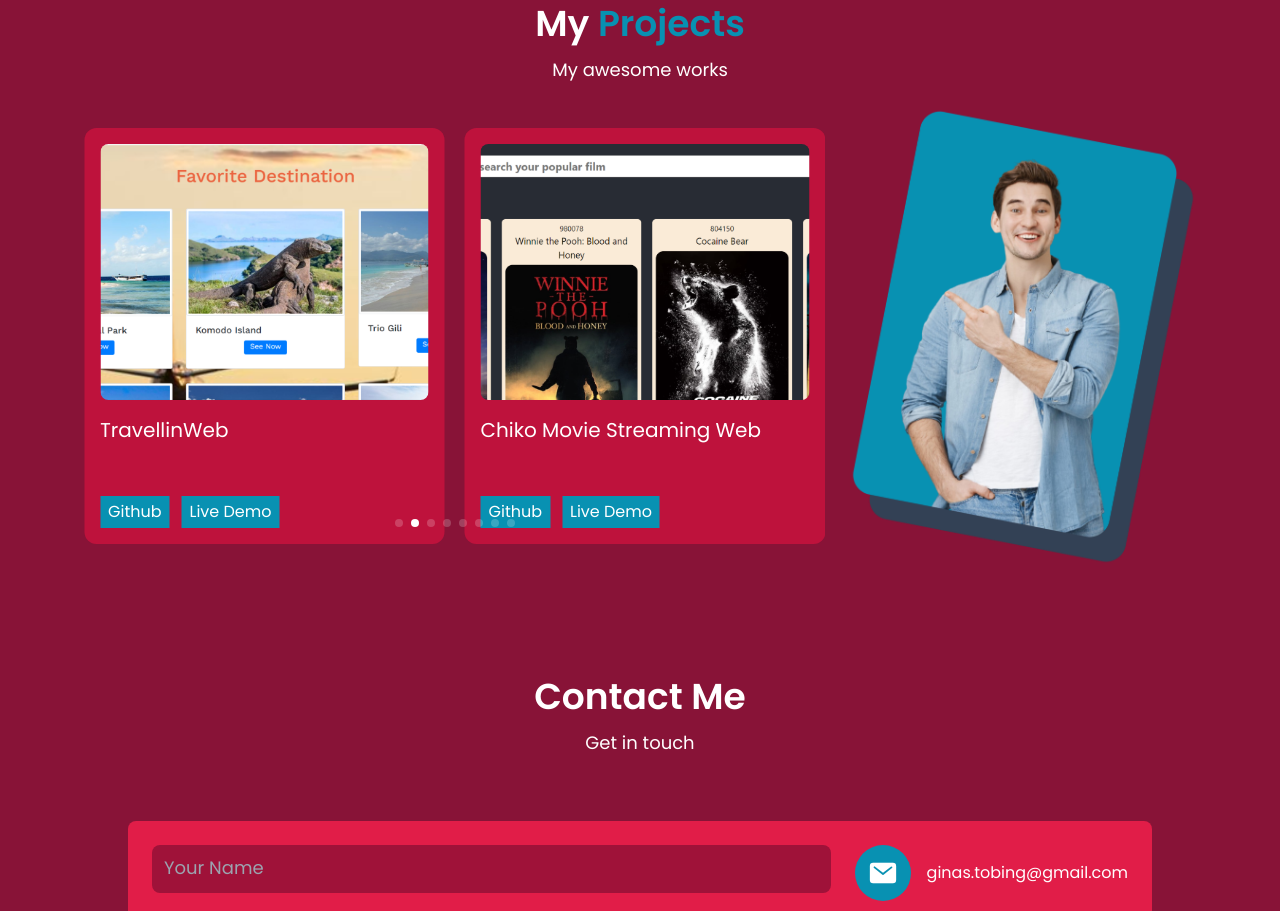
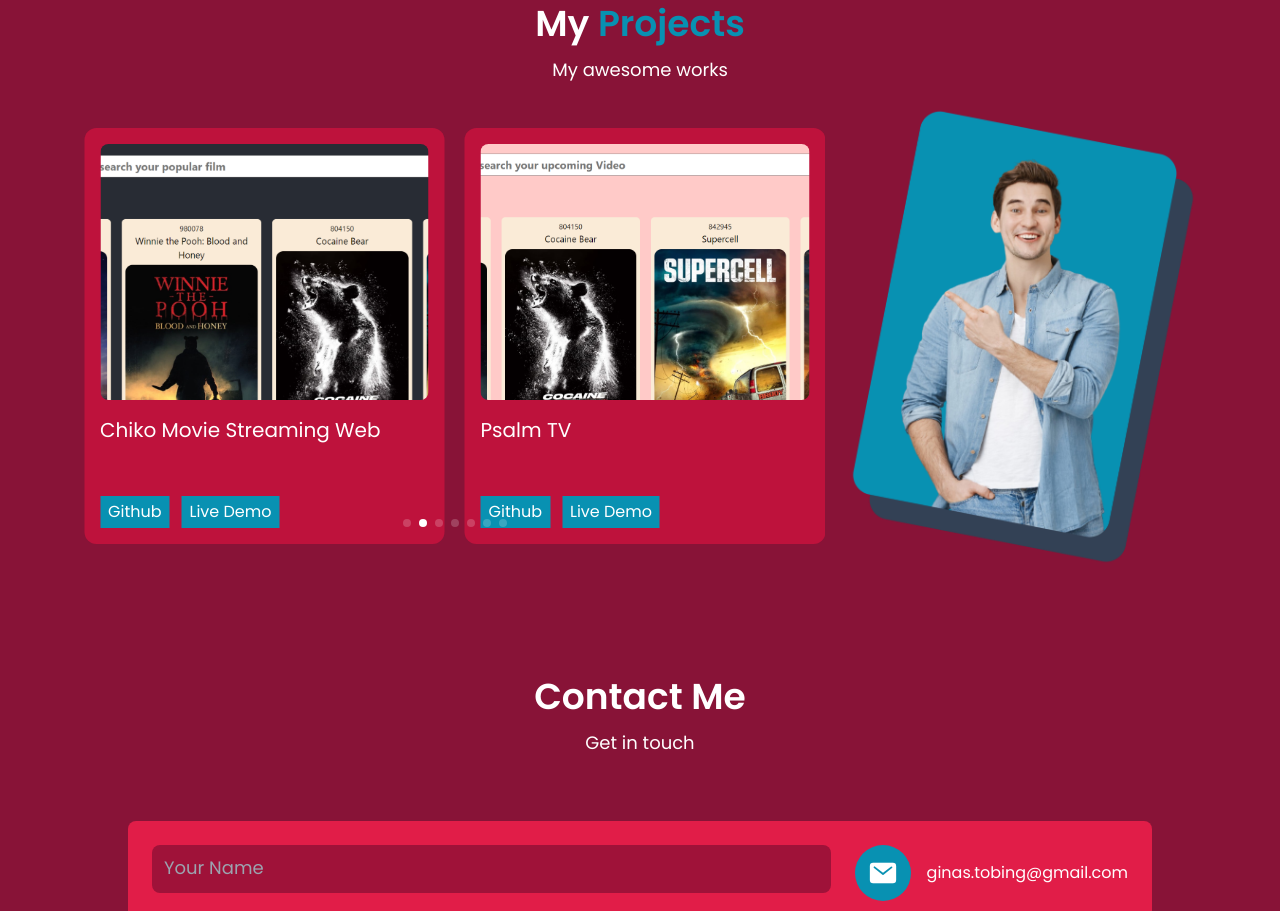
Before and after one commit to Ginasonia98/portofliofrontenddeveloper, a React (Vite) app: page / in a window 1280 px wide. Shown: the part 2640-3551 px from the top of the page. Built offline with nearby package versions, Linux system fonts and the light colour scheme.

Commit message:
make little change

```diff
--- a/src/components/About.jsx
+++ b/src/components/About.jsx
@@ -31,7 +31,7 @@
               </p>
               <br />
               <br />
-              <a href="https://drive.google.com/file/d/11f_zwFAS_QR88RGmZi9ISncwowd7yXWv/view?usp=share_link">
+              <a href="https://drive.google.com/file/d/1iYcqgtxMtb7OEPjHZmfyMfDJwPaTmq9w/view?usp=sharing">
                 <button className="btn-primary">See My Curriculum Vitae</button>
               </a>
             </div>
--- a/src/components/Project.jsx
+++ b/src/components/Project.jsx
@@ -1,6 +1,5 @@
 import React from "react";
 import { Swiper, SwiperSlide } from "swiper/react";
-import project1 from "../assets/images/project-1.png";
 import project2 from "../assets/images/project-2.png";
 import project3 from "../assets/images/project-3.png";
 import project4 from "../assets/images/project-4.png";
@@ -15,13 +14,6 @@
 
 const Project = () => {
   const projects = [
-    {
-      img: project1,
-      name: "Bunny Film",
-      github_link: "https://github.com/Ginasonia98/ginasoniatobing.github.io",
-      live_link:
-        "https://ginasonia98.github.io/ginasoniatobing.github.io/index.html",
-    },
     {
       img: project2,
       name: "TravellinWeb",
```
Also changed, not shown: src/assets/images/project-1.png (deleted).
